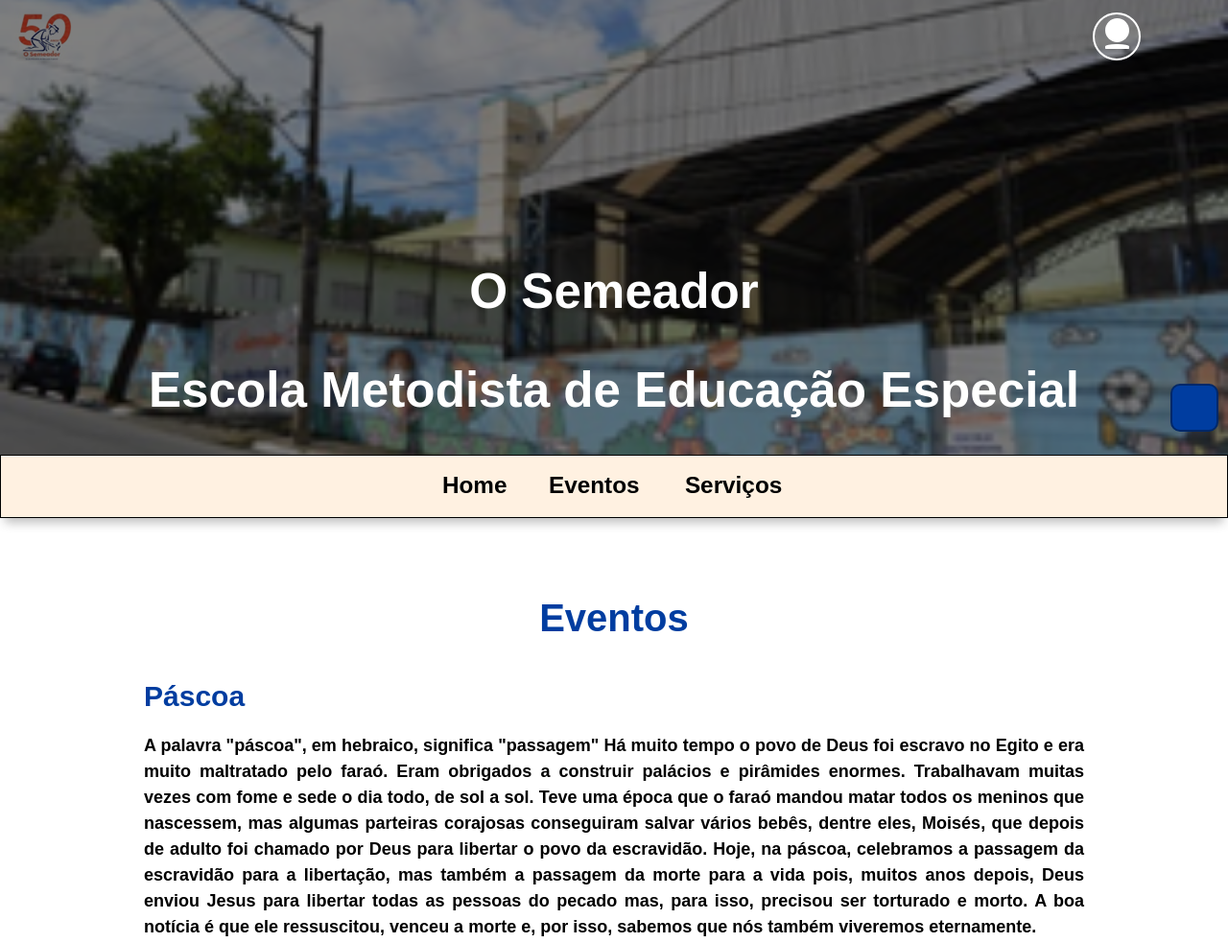
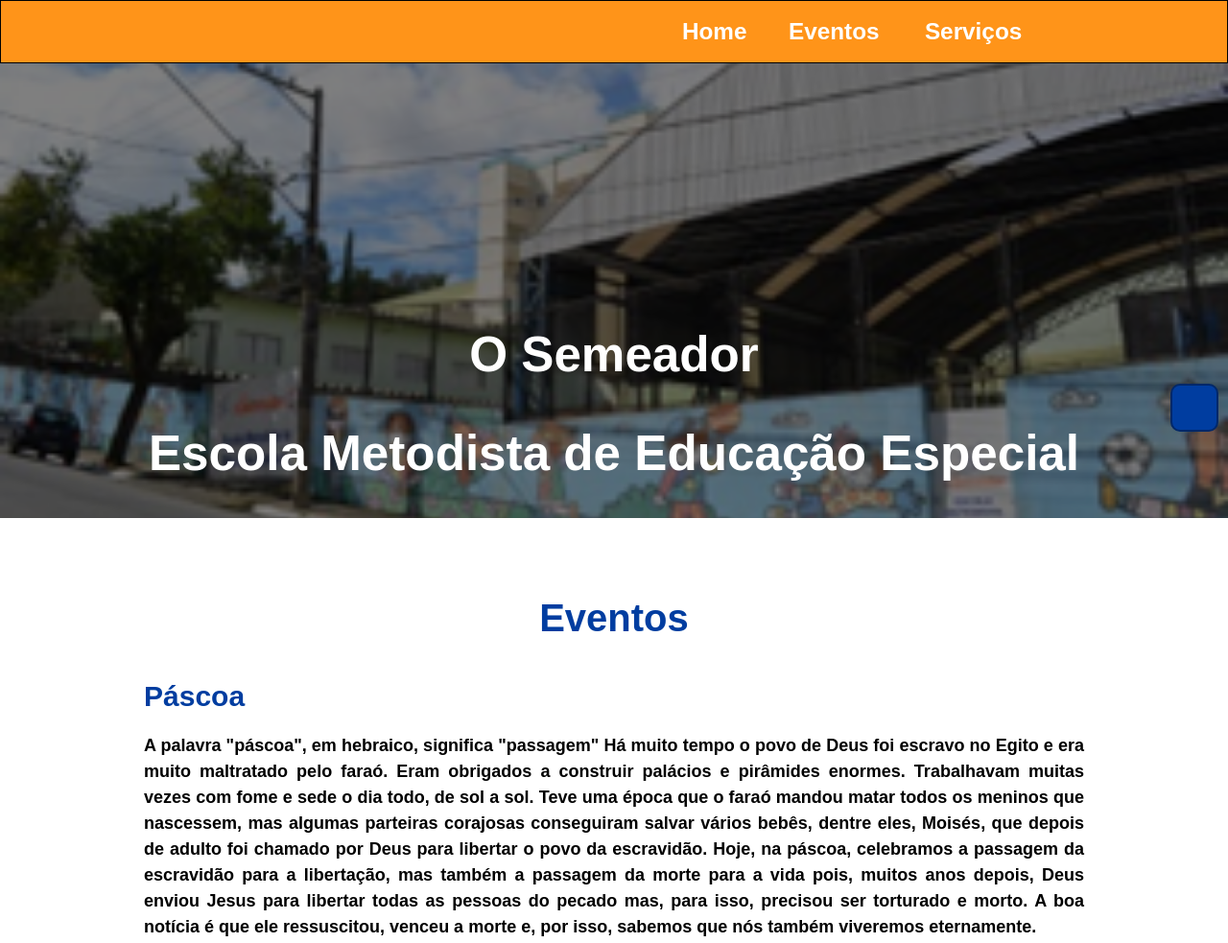
Before and after one commit to GrupoA-Turma-13-2024/Semeador-Remaster, a plain HTML site: page index2.html in a window 1280 px wide. Shown: the top 983 px of the page at 96% size. Drawn offline with nearby package versions, Linux system fonts and the light colour scheme.

Commit message:
atualizando a barra v2

```diff
--- a/css/html.css
+++ b/css/html.css
@@ -102,7 +102,7 @@
 .barra{
     width: 100%;
     height: 3vw;
-    background-color: #fff1e1;
+    background-color: #ff9419;
     padding-top: 3vw;
     padding-bottom: 2vw;
     border: solid #000000;
@@ -110,6 +110,7 @@
     display: flex;
     align-items: center;
     justify-content: center;
+    padding-left: 40vw;
 
     box-shadow:
         0px -10px 10px -5px rgba(0, 0, 0, 0.25), /* Sombra superior */
@@ -126,11 +127,11 @@
 .dropdown-content {
     display: none;
     position: absolute;
-    background-color: #fff1e1;
+    background-color: #ffb969;
     border-radius: 5px;
     min-width: 20vw;
     box-shadow: 0px 8px 16px 0px rgba(0,0,0,0.2);
-    z-index: 1;
+    z-index: 10;
 }
 
 /* Links dentro do dropdown */
@@ -143,7 +144,7 @@
 
 /* Mudar a cor dos links ao passar o mouse */
 .dropdown-content a:hover {
-    background-color: #ffe0bf;
+    background-color: #ffac4d;
     border-radius: 5px;
 }
 
@@ -154,7 +155,7 @@
 
 
 .texto_barra {
-    color: #000000; /* Cor do texto */
+    color: #ffffff; /* Cor do texto */
     font-family: sans-serif;
     font-weight: bold;
     padding-left: 1.7vw;
@@ -176,7 +177,7 @@
     height: 2px;
     bottom: 0.8vw;
     left: 0;
-    background-color: #ffae00;
+    background-color: #ffd67d;
     visibility: hidden;
     transform: scaleX(0);
     transition: all 0.3s ease-in-out;
@@ -187,7 +188,7 @@
   }
 
   .texto_barra:hover{
-    color: #ffae00;
+    color: #ffd67d;
   }
 
 
@@ -195,7 +196,7 @@
 
 
   .texto_barra6 {
-    color: #000000; /* Cor do texto */
+    color: #ffffff; /* Cor do texto */
     font-family: sans-serif;
     font-weight: bold;
     padding-left: 2vw;
@@ -217,7 +218,7 @@
     height: 2px;
     bottom: 0.8vw;
     left: 0;
-    background-color: #ffae00;
+    background-color: #ffd67d;
     visibility: hidden;
     transform: scaleX(0);
     transition: all 0.3s ease-in-out;
@@ -228,7 +229,7 @@
   }
 
   .texto_barra6:hover{
-    color: #ffae00;
+    color: #ffd67d;
   }
 
 
--- a/index2.html
+++ b/index2.html
@@ -11,21 +11,16 @@
 </head>
 
 <body class="ler_texto2">
-  <div class="logo">
+  <!-- <div class="logo">
     <img src="imagens/logo_semeador.png" alt="">
-  </div>
-  <div class="icon">
-    <div class="usericon">
-    </div>
-    <div class="usericon2">
-  </div>
-  </div>
-    <div class="imagem-container">
-        <img src="imagens/semeador_capa.png" alt="Descrição da imagem">
-        <div class="overlay"></div>
-        <div class="texto-centralizado">O Semeador <br><br> Escola Metodista de Educação Especial</div>
-    </div>
-    <div class="container-fluid barra" >
+  </div> -->
+  <!-- <div class="icon">
+        <div class="usericon">
+        </div>
+        <div class="usericon2">
+      </div>
+      </div> -->
+      <div class="container-fluid barra" >
         <div class="dropdown">
             <div class="texto_barra">Home</div>
             <div class="dropdown-content">
@@ -55,6 +50,12 @@
             </div>
 
         </div>
+    <div class="imagem-container">
+        <img src="imagens/semeador_capa.png" alt="Descrição da imagem">
+        <div class="overlay"></div>
+        <div class="texto-centralizado">O Semeador <br><br> Escola Metodista de Educação Especial</div>
+    </div>
+
 
         <div>
             <h1 class="eventos_T">Eventos</h1>
```
Also changed, not shown: index.html (+13 -12 lines), index3.html (+11 -10 lines), index4.html (+10 -9 lines), index5.html (+11 -10 lines).
